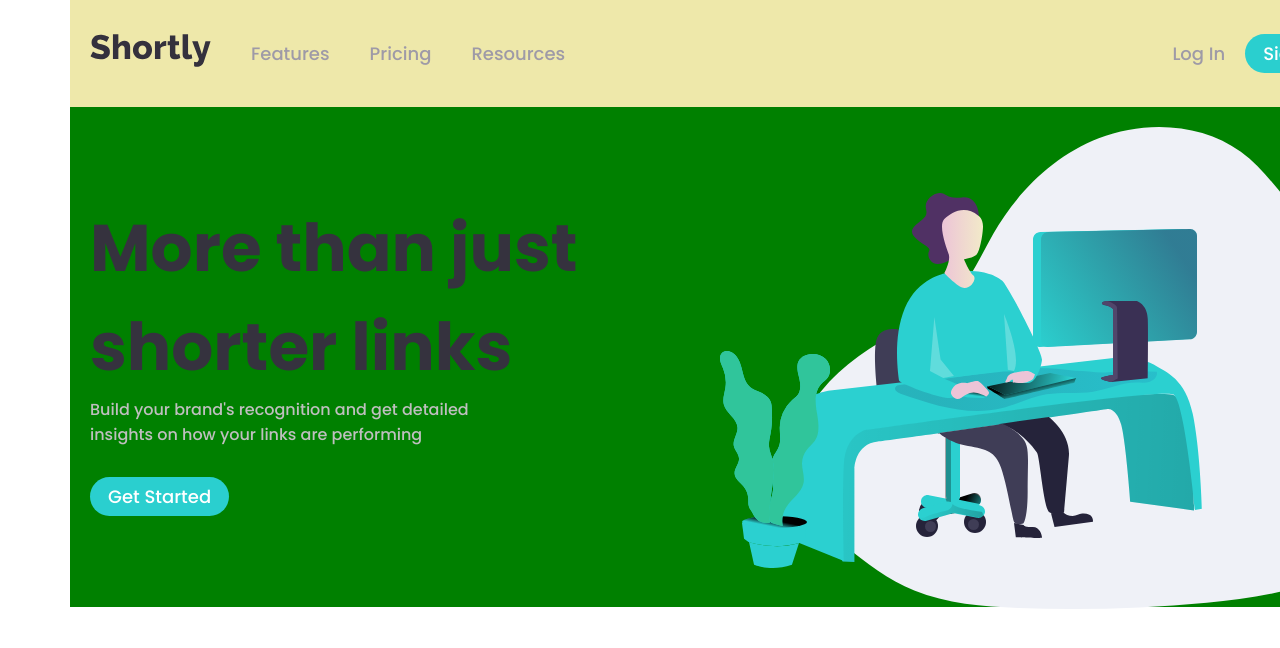
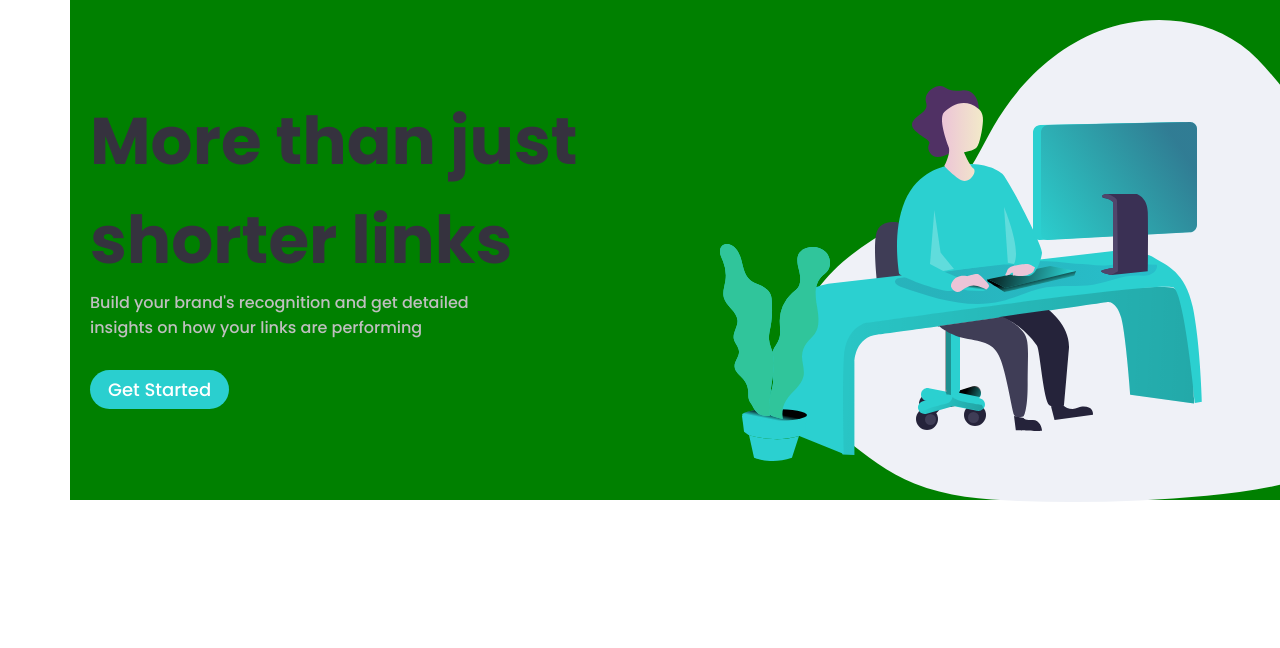
Before and after one commit to Shad-Islam/URL-shortening-API-landing-page, a React (Create React App) app: page / in a window 1280 px wide. Shown: the top 648 px of the page. Built offline with nearby package versions, Linux system fonts and the light colour scheme.

Commit message:
remove navbar

```diff
--- a/src/App.js
+++ b/src/App.js
@@ -12,10 +12,10 @@ function App() {
     <>
       <GlobalStyles />
       <Container>
-        <NavbarSection
+        {/* <NavbarSection
           isMenuVisible={isMenuVisible}
           setIsMenuVisible={setIsMenuVisible}
-        />
+        /> */}
         <Banner isMenuVisible={isMenuVisible} />
         {/* <Search />
         <Feature />
```
